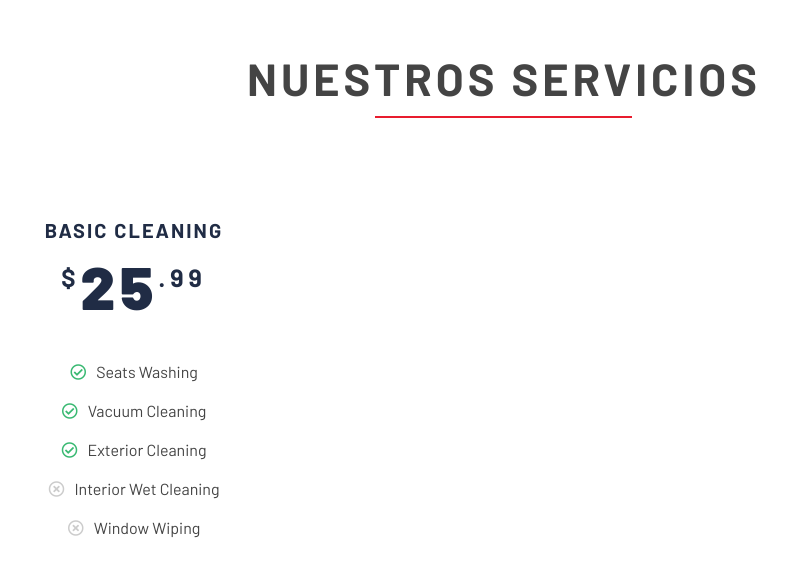
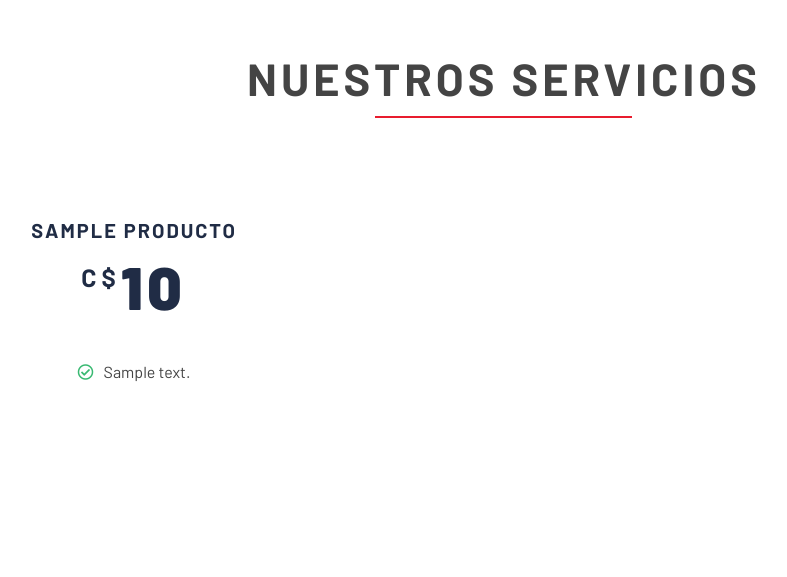
Before and after one commit to juanjose23/Autolavado, a Flask app: template templates/productos.html in a window 1280 px wide. Shown: the top 577 px of the page, without its empty margins (136-923 px from the left). Run offline with Flask 3, Linux system fonts and the light colour scheme; the template is opened without the code that fills it: most values are stand-ins (such as "Sample title", 1, 10 or a date in 2020); some libraries are stand-ins or nearby versions.

Commit message:
Agregando ciclo para visualizar los servicios

```diff
--- a/app.py
+++ b/app.py
@@ -69,8 +69,28 @@ def insertar_usuario():
 @app.route('/')
 def index():
 
+    productos = obtener_productos()
+    print(productos)
 
-    return render_template('productos.html')
+    return render_template('productos.html', productos=productos)
+
+def obtener_productos():
+    query = text('SELECT s.id,s.descripcion, s.nombre, ps.precio FROM servicios s LEFT JOIN precio_servicios ps ON s.id = ps.id_servicios WHERE s.estado = 1 and ps.estado = 1')
+    result = db_session.execute(query).fetchall()
+
+    # Convertir los resultados a una lista de diccionarios
+    servicios = []
+    for row in result:
+        servicio = {
+                    "id":row.id,
+                    "descripcion":row.descripcion,
+                    "nombre": row.nombre,
+                    "precio": row.precio
+                }
+        servicios.append(servicio)
+
+            # Devolver los resultados en formato JSON
+    return servicios
 
 if __name__ == '__main__':
     app.run(host='127.0.0.1', port=8000, debug=True)
--- a/templates/productos.html
+++ b/templates/productos.html
@@ -35,27 +35,24 @@
                 <!-- <h2>Choose Your Plan</h2> -->
             </div>
             <div class="row">
+                {%  for producto in productos %}
                 <div class="col-md-4">
                     <div class="price-item">
                         <div class="price-header">
-                            <h3>Basic Cleaning</h3>
-                            <h2><span>$</span><strong>25</strong><span>.99</span></h2>
+                            <h3>{{ producto.nombre }}</h3>
+                            <h2><span>C$</span><strong>{{ producto.precio }}</strong></h2>
                         </div>
                         <div class="price-body">
                             <ul>
-                                <li><i class="far fa-check-circle"></i>Seats Washing</li>
-                                <li><i class="far fa-check-circle"></i>Vacuum Cleaning</li>
-                                <li><i class="far fa-check-circle"></i>Exterior Cleaning</li>
-                                <li><i class="far fa-times-circle"></i>Interior Wet Cleaning</li>
-                                <li><i class="far fa-times-circle"></i>Window Wiping</li>
+                                <li><i class="far fa-check-circle"></i>{{ producto.descripcion }}</li>
                             </ul>
                         </div>
                     </div>
                 </div>
-
-                </div>
+                {% endfor %}
             </div>
         </div>
+    </div>
     </div>
     <!-- Price End -->
 
```
